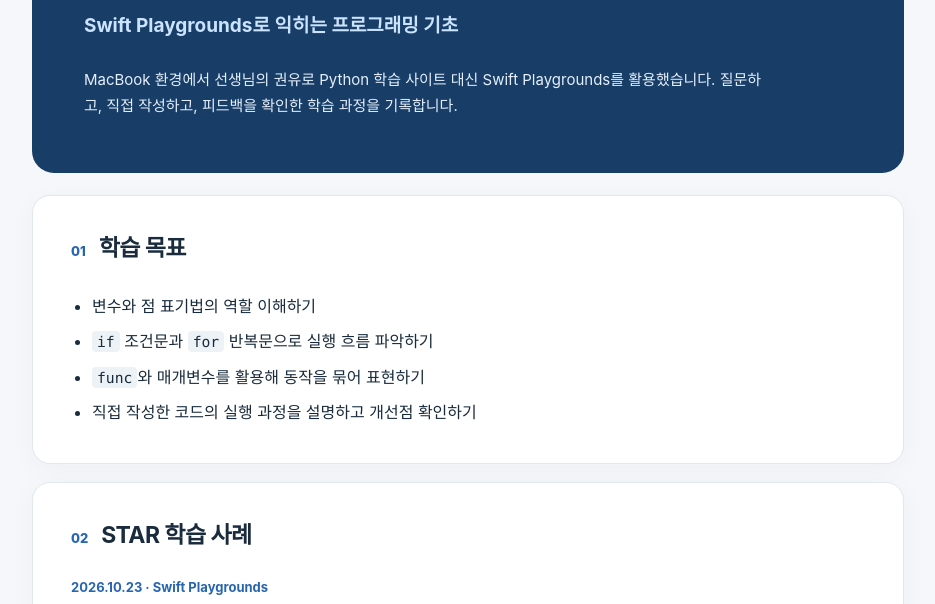
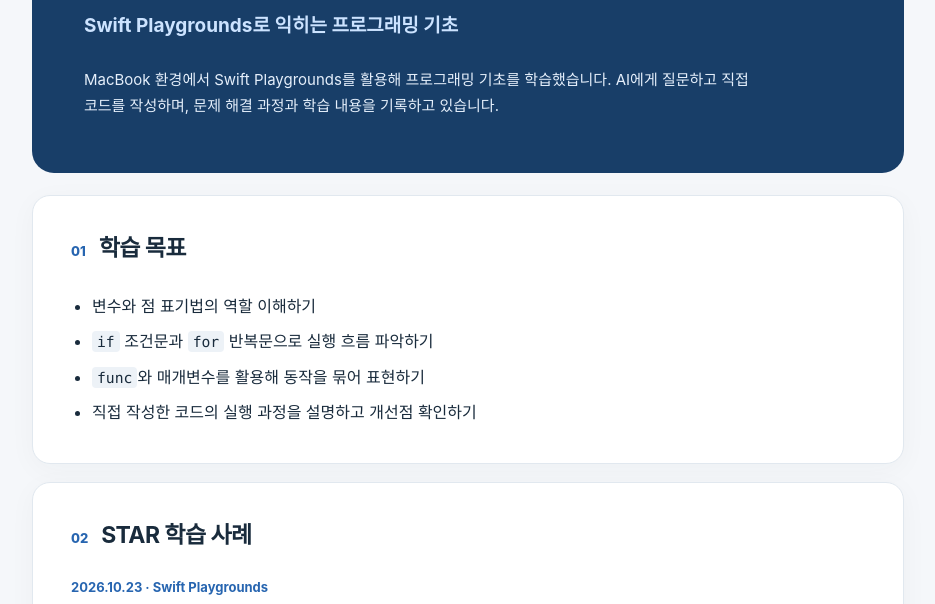
Before and after one commit to wjddncjf/python-learning-portfolio, a plain HTML site: page index.html in a window 1280 px wide. Shown: the part 196-800 px from the top of the page, without its empty margins (172-1107 px from the left). Drawn offline with Linux system fonts and the light colour scheme.

Commit message:
Update learning goal

```diff
--- a/index.html
+++ b/index.html
@@ -14,7 +14,7 @@
       <p class="eyebrow">LEARNING PORTFOLIO · 2026</p>
       <h1>작은 코드부터, 직접 이해하며</h1>
       <p class="lead">Swift Playgrounds로 익히는 프로그래밍 기초</p>
-      <p class="intro">MacBook 환경에서 선생님의 권유로 Python 학습 사이트 대신 Swift Playgrounds를 활용했습니다. 질문하고, 직접 작성하고, 피드백을 확인한 학습 과정을 기록합니다.</p>
+      <p class="intro">MacBook 환경에서 Swift Playgrounds를 활용해 프로그래밍 기초를 학습했습니다. AI에게 질문하고 직접 코드를 작성하며, 문제 해결 과정과 학습 내용을 기록하고 있습니다.</p>
     </header>
 
     <main>
```
